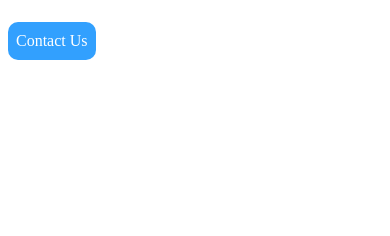
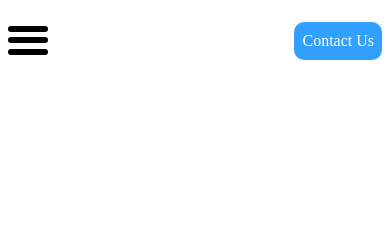
Before and after one commit to 05Dylan22/Great-Lakes-Landscaping, a website: page index.html in a window 390 px wide. Shown: the top 236 px of the page. Drawn offline with Linux system fonts and the light colour scheme.

Commit message:
hamburger menu

```diff
--- a/CSS/home.css
+++ b/CSS/home.css
@@ -1,3 +1,7 @@
+body {
+  overflow-x: hidden;
+}
+
 .home-hero {
   height: 90vh;
   display: grid;
@@ -13,6 +17,7 @@
   height: 65px;
   display: flex;
   align-items: center;
+  justify-content: space-between;
 }
 
 .contact-btn {
@@ -23,3 +28,18 @@
   background-color: #32a0fe;
   padding: 10px 8px;
 }
+
+.hamburger-menu {
+  height: 55%;
+  width: 40px;
+  display: grid;
+  align-items: center;
+}
+
+.hamburger-bar {
+  height: 6px;
+  border: none;
+  border-radius: 20px;
+  width: 100%;
+  background-color: black;
+}
--- a/index.html
+++ b/index.html
@@ -9,6 +9,11 @@
 </head>
 <body>
   <header class="header">
+    <div class="hamburger-menu">
+      <div class="hamburger-bar"></div>
+      <div class="hamburger-bar"></div>
+      <div class="hamburger-bar"></div>
+    </div>
     <a class="contact-btn" href="./Pages/contact.html">Contact Us</a>
   </header>
   <section class="home-hero">
```
